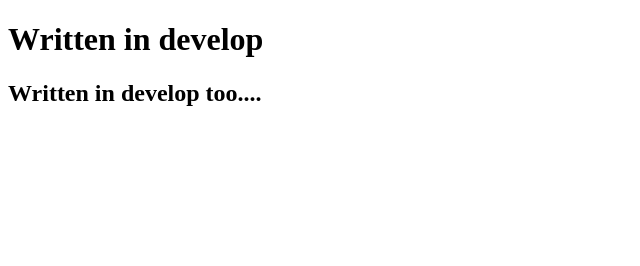
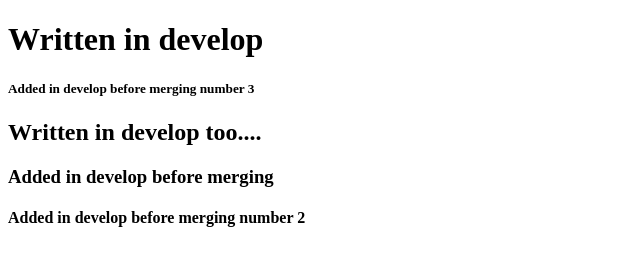
Before and after one commit to alexbellotta/TestsForGit, a plain HTML site: page index.html in a window 1280 px wide. Shown: the whole page, without its empty margins (0-640 px from the left). Drawn offline with Linux system fonts and the light colour scheme.

Commit message:
Added final changes to index.html file in develop before merging

```diff
--- a/index.html
+++ b/index.html
@@ -7,6 +7,9 @@
 </head>
 <body>
   <h1>Written in develop</h1>
+  <h5>Added in develop before merging number 3</h5>
   <h2>Written in develop too....</h2>
+  <h3>Added in develop before merging</h3>
+  <h4>Added in develop before merging number 2</h4>
 </body>
 </html>
```
